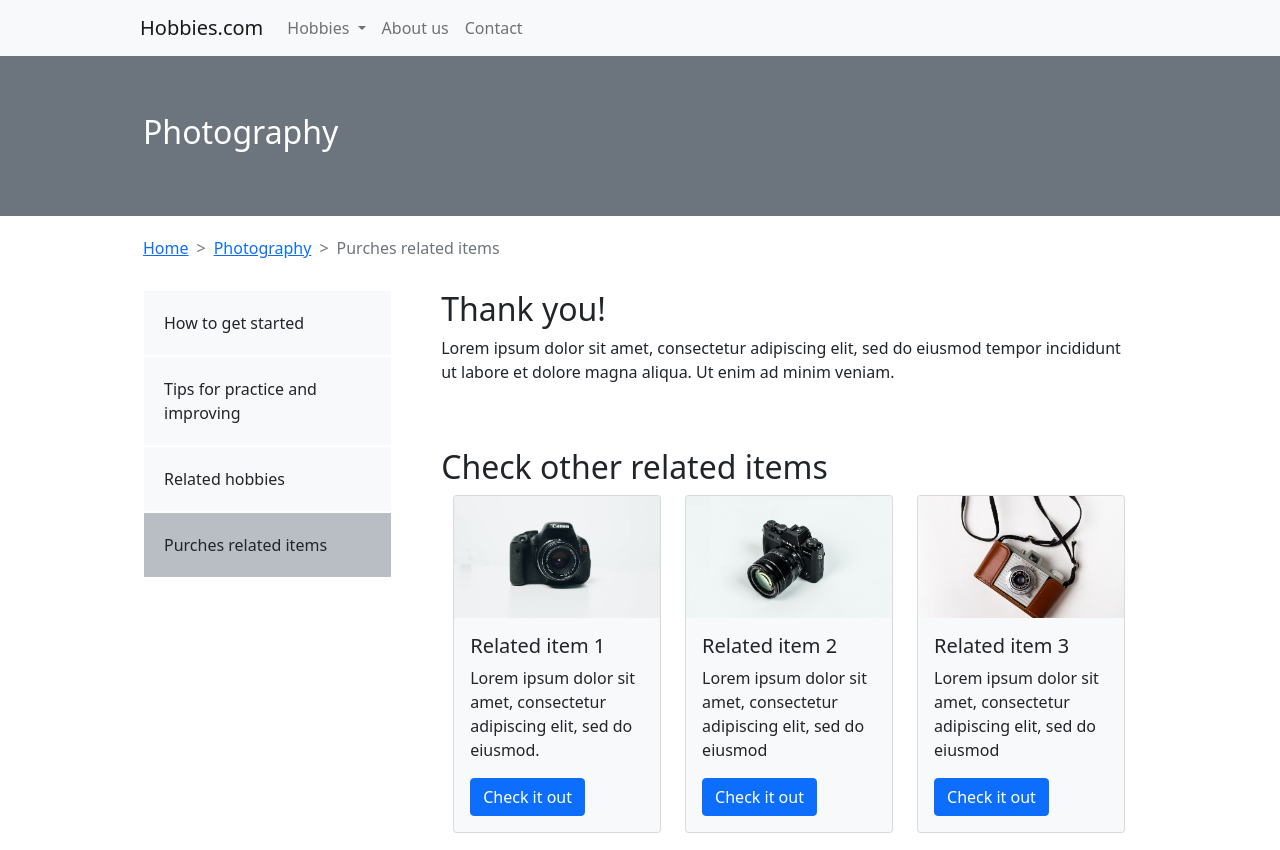
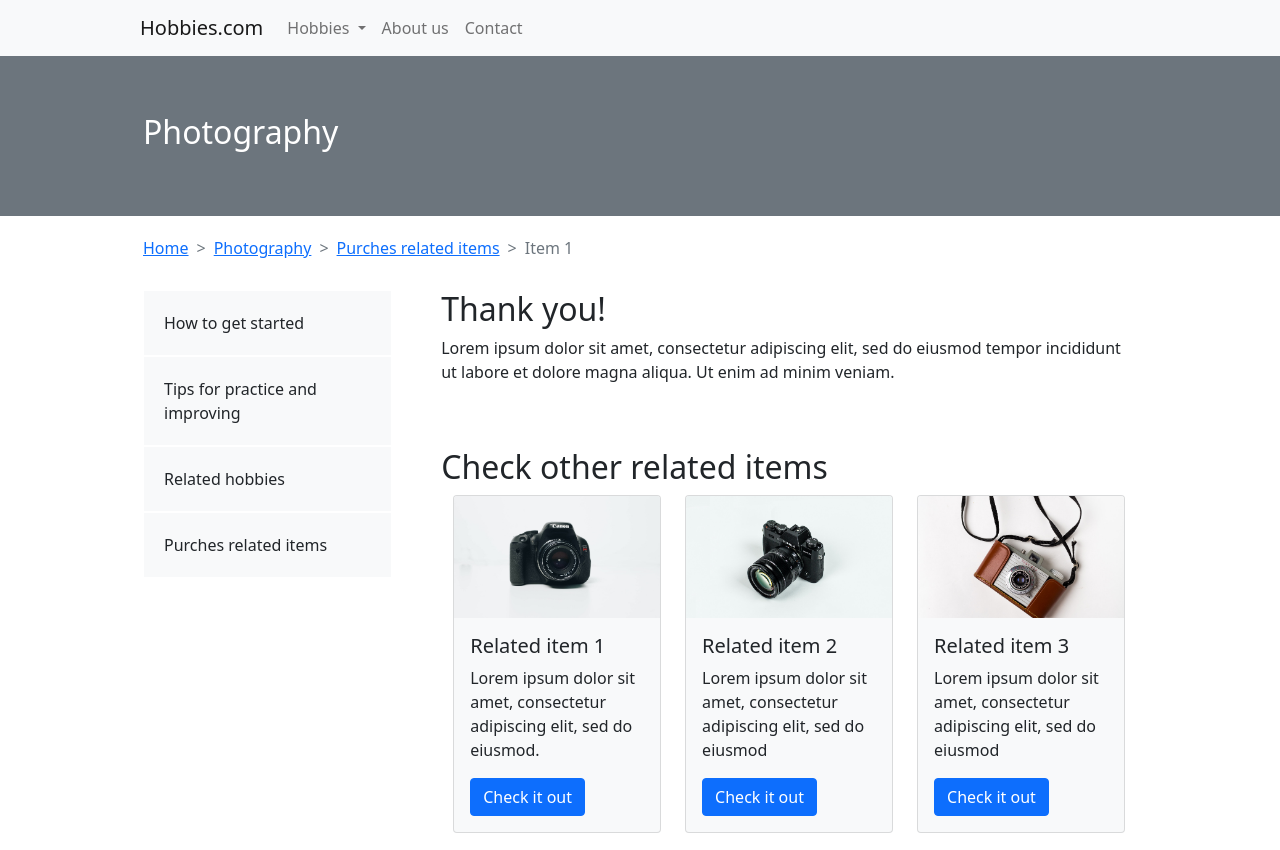
Before and after one commit to EmuSauve/hobby-prototype, a plain HTML site: page photography-shop-item-thankyou.html in a window 1280 px wide. Shown: the top 850 px of the page. Drawn offline with nearby package versions, Linux system fonts and the light colour scheme.

Commit message:
Edit breadcrumb and sidebar

```diff
--- a/photography-shop-item-thankyou.html
+++ b/photography-shop-item-thankyou.html
@@ -107,7 +107,8 @@
             <ol class="breadcrumb">
                 <li class="breadcrumb-item"><a href="index.html">Home</a></li>
                 <li class="breadcrumb-item"><a href="photography.html">Photography</a></li>
-                <li class="breadcrumb-item active" aria-current="page">Purches related items</li>
+                <li class="breadcrumb-item"><a href="photography-shop.html">Purches related items</a></li>
+                <li class="breadcrumb-item active" aria-current="page">Item 1</li>
             </ol>
         </div>
     </nav>
@@ -129,7 +130,7 @@
                         <a href="photography-related.html">
                             <li class="bg-light">Related hobbies</li>
                         </a>
-                        <a id="onThePage" href="photography-shop.html">
+                        <a href="photography-shop.html">
                             <li class="bg-light">Purches related items</li>
                         </a>
                     </ul>
```
